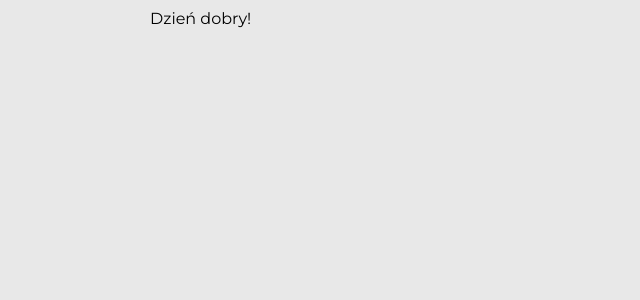
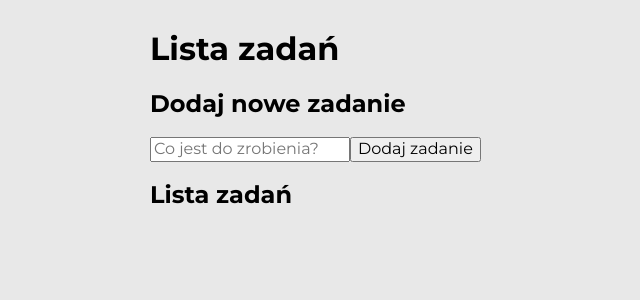
Before and after one commit to BartoszBorzecki/todos-list-react, a React (Create React App) app: page / in a window 1280 px wide. Shown: the top 300 px of the page, without its empty margins (0-640 px from the left). Built offline with nearby package versions, Linux system fonts and the light colour scheme.

Commit message:
html added to App.js

```diff
--- a/src/App.js
+++ b/src/App.js
@@ -1,10 +1,25 @@
-
 
 function App() {
   return (
-    <div>
-      Dzień dobry!
-    </div>
+    <main>
+      <header className="header">
+        <h1>Lista zadań</h1>
+      </header>
+      <section className="section">
+        <h2 className="section__header">Dodaj nowe zadanie</h2>
+        <form className="form js-form">
+          <input className="form__input js-newTask" autofocus required placeholder="Co jest do zrobienia?" />
+            <button className="form__button">Dodaj zadanie</button>
+        </form>
+      </section>
+      <section className="section">
+        <div className="section__container">
+          <h2 className="section__header">Lista zadań</h2>
+          <div className="listButtons js-listButtons"></div>
+        </div>
+        <ul className="list js-list"></ul>
+      </section>
+    </main>
   );
 }
 
```
